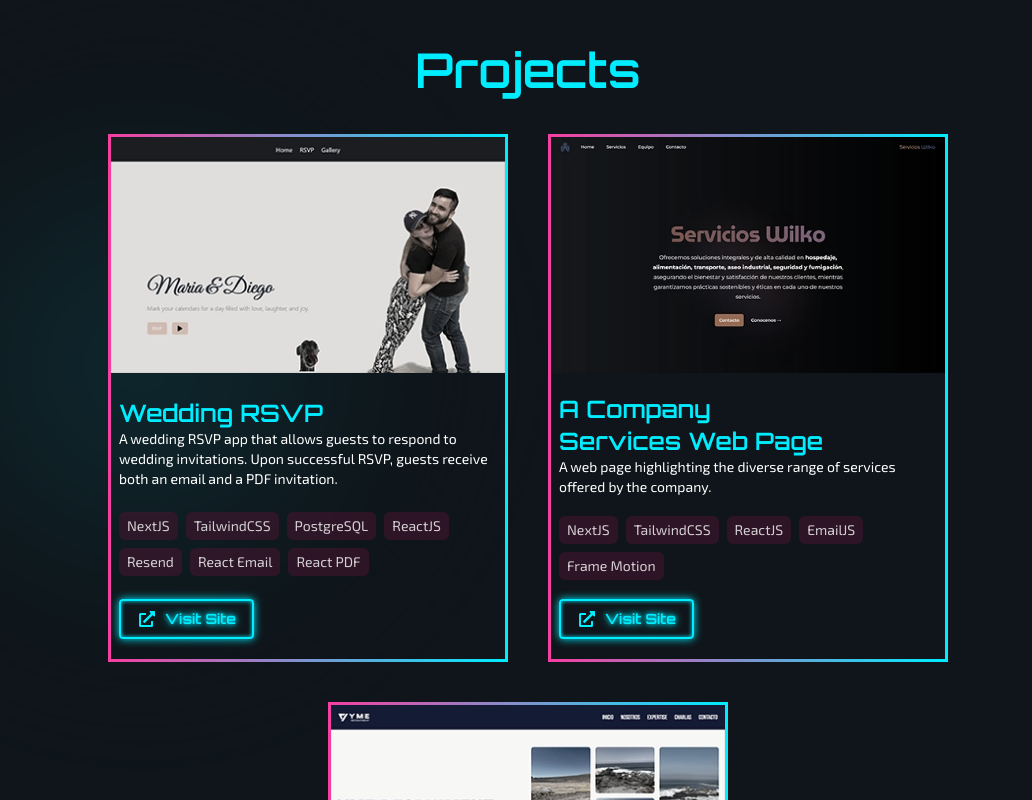
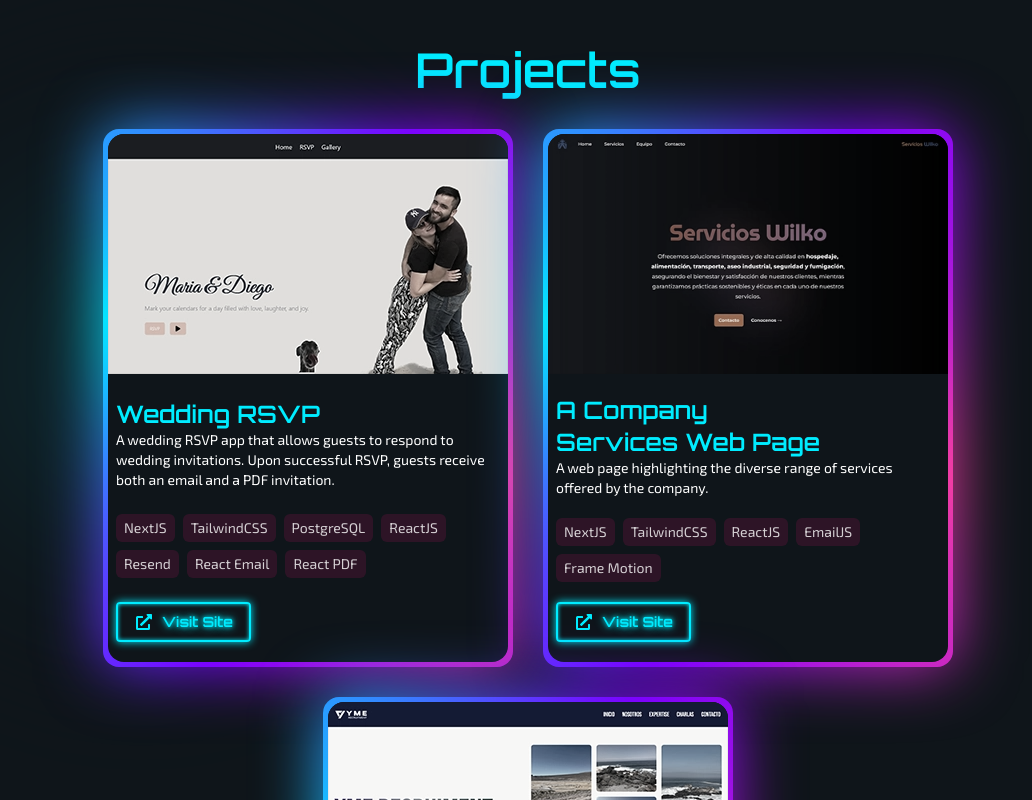
Before and after one commit to hermani456/portfolio, a Next.js app: page / in a window 1280 px wide. Shown: the part 1580-2380 px from the top of the page, without its empty margins (112-1144 px from the left). Built offline with nearby package versions, Linux system fonts and the light colour scheme.

Commit message:
Enhance styling in globals.css and ProjectCard component with new gradient effects and improved structure

```diff
--- a/src/app/globals.css
+++ b/src/app/globals.css
@@ -2,9 +2,16 @@
 @tailwind components;
 @tailwind utilities;
 
+@property --gradient {
+  syntax: "<angle>";
+  initial-value: 0deg;
+  inherits: false;
+}
+
 :root {
   --neon-pink: #f53fa1;
-  --neon-blue: #00ECFF;
+  --neon-blue: #00ecff;
+  --neon-purple: #7a00ff;
 }
 
 *,
@@ -26,27 +33,27 @@
 .radial-gradient-blue {
   background: radial-gradient(
     circle,
-    #00ECFF 0%,
+    #00ecff 0%,
     rgba(15, 21, 26, 1) 60%,
     rgba(15, 21, 26, 1) 100%
   );
 }
 
-.btn{
+.btn {
   font-size: 1rem;
   font-weight: 600;
   display: inline-block;
   color: var(--neon-blue);
-  border: var(--neon-blue) .125rem solid;
+  border: var(--neon-blue) 0.125rem solid;
   padding: 0.5rem 1rem;
-  border-radius: .25rem;
-  text-shadow: 0 0 .25rem var(--neon-blue), 0 0 10px var(--neon-blue);
-  box-shadow: inset 0 0 .25rem var(--neon-blue), 0 0 .5rem var(--neon-blue);
-  transition: color .2s, border-color .2s, transform .2s;
+  border-radius: 0.25rem;
+  text-shadow: 0 0 0.25rem var(--neon-blue), 0 0 10px var(--neon-blue);
+  box-shadow: inset 0 0 0.25rem var(--neon-blue), 0 0 0.5rem var(--neon-blue);
+  transition: color 0.2s, border-color 0.2s, transform 0.2s;
 }
 
 .text-shadow:hover {
-  text-shadow: 0 0 .25rem var(--neon-blue), 0 0 10px var(--neon-blue);
+  text-shadow: 0 0 0.25rem var(--neon-blue), 0 0 10px var(--neon-blue);
 }
 
 .btn:hover {
@@ -60,11 +67,10 @@
   margin-right: -0.7rem;
 }
 
-.path-middle{
+.path-middle {
   z-index: 1;
   clip-path: polygon(0 0, 95% 0, 100% 50%, 95% 100%, 0 100%, 5% 50%);
   margin-inline: -0.7rem;
-
 }
 
 .cursor {
@@ -87,14 +93,16 @@
 
 .neon-text-pink {
   color: var(--neon-pink);
-  text-shadow: 0 0 5px var(--neon-pink), 0 0 10px var(--neon-pink), 0 0 20px var(--neon-pink),
-    0 0 40px var(--neon-pink), 0 0 80px var(--neon-pink);
+  text-shadow: 0 0 5px var(--neon-pink), 0 0 10px var(--neon-pink),
+    0 0 20px var(--neon-pink), 0 0 40px var(--neon-pink),
+    0 0 80px var(--neon-pink);
 }
 
 .neon-text-blue {
   color: var(--neon-blue);
-  text-shadow: 0 0 5px var(--neon-blue), 0 0 10px var(--neon-blue), 0 0 20px var(--neon-blue),
-    0 0 40px var(--neon-blue), 0 0 80px var(--neon-blue);
+  text-shadow: 0 0 5px var(--neon-blue), 0 0 10px var(--neon-blue),
+    0 0 20px var(--neon-blue), 0 0 40px var(--neon-blue),
+    0 0 80px var(--neon-blue);
 }
 .neon-text-blue-light {
   color: var(--neon-blue);
@@ -105,16 +113,44 @@
   position: relative;
 }
 
-.border-gradient {
-  border-image-slice: 1;
-  border-width: 3px;
+.card-border {
+  border-radius: 1rem;
+  position: relative;
 }
-.border-gradient-neon {
-  border-image-source: linear-gradient(to left, #00ECFF, #F53FA1);
+
+.card-border::before,
+.card-border::after {
+  content: "";
+  position: absolute;
+  inset: -0.3rem;
+  z-index: -1;
+  background: conic-gradient(
+    from var(--gradient),
+    var(--neon-pink),
+    var(--neon-purple),
+    var(--neon-blue),
+    var(--neon-purple),
+    var(--neon-pink)
+  );
+  border-radius: inherit;
+  animation: rotation 20s linear infinite;
+}
+
+@keyframes rotation {
+  0% {
+    --gradient: 0deg;
+  }
+  100% {
+    --gradient: 360deg;
+  }
+}
+
+.card-border::after{
+  filter: blur(2rem);
 }
 
 .bottom-shadow::before {
-  content: '';
+  content: "";
   position: absolute;
   background: var(--neon-pink);
   top: 100%;
@@ -122,7 +158,7 @@
   width: 100%;
   height: 100%;
 
-  transform: perspective(18rem) rotateX(40deg) translateZ(3rem)  scale(0.7, 0.2);
+  transform: perspective(18rem) rotateX(40deg) translateZ(3rem) scale(0.7, 0.2);
   filter: blur(3rem);
   opacity: 0.3;
   pointer-events: none;
@@ -133,19 +169,29 @@
   opacity: 0.8;
 }
 
-.flicker{
+.flicker {
   animation: flicker 3s linear infinite;
 }
 
-
 @keyframes flicker {
-	0%, 19.999%, 22%, 62.999%, 64%, 64.999%, 70%, 100% {
-    opacity: .99;
-
-	}
-	20%, 21.999%, 63%, 63.999%, 65%, 69.999% {
-		opacity: 0.4;
-	}
+  0%,
+  19.999%,
+  22%,
+  62.999%,
+  64%,
+  64.999%,
+  70%,
+  100% {
+    opacity: 0.99;
+  }
+  20%,
+  21.999%,
+  63%,
+  63.999%,
+  65%,
+  69.999% {
+    opacity: 0.4;
+  }
 }
 
 img,
@@ -169,7 +215,8 @@ p {
   text-wrap: pretty;
 }
 
-html.lenis, html.lenis body {
+html.lenis,
+html.lenis body {
   height: auto;
 }
 
--- a/src/components/ProjectCard.jsx
+++ b/src/components/ProjectCard.jsx
@@ -4,7 +4,8 @@ import { FaExternalLinkAlt } from "react-icons/fa";
 
 const ProjectCard = ({ name, description, techStack, live, img }) => {
   return (
-    <div className="w-[25rem] h-[33rem] flex flex-col justify-between rounded-md overflow-hidden border-gradient-neon border-gradient">
+    <div className="card-border">
+      <div className="w-[25rem] h-[33rem] flex flex-col justify-between rounded-[1rem] overflow-hidden bg-back">
         <Image
           src={img}
           alt={name}
@@ -16,7 +17,9 @@ const ProjectCard = ({ name, description, techStack, live, img }) => {
           <h3 className="text-sec font-orbitron text-xl sm:text-2xl font-semibold">
             {name}
           </h3>
-        <p className="text-white font-exo text-sm lg:text-md">{description}</p>
+          <p className="text-white font-exo text-sm lg:text-md">
+            {description}
+          </p>
         </div>
         <div className="flex gap-2 flex-wrap px-2">
           <span className="sr-only">Tech stack for this project</span>
@@ -32,10 +35,11 @@ const ProjectCard = ({ name, description, techStack, live, img }) => {
         <div className="px-2 pb-5">
           <Link href={live} target="_blank" className="btn font-orbitron">
             <div className="flex justify-center items-center gap-2">
-            <FaExternalLinkAlt className="w-3 lg:w-5"/>
+              <FaExternalLinkAlt className="w-3 lg:w-5" />
               <span className="text-sm lg:text-md">Visit Site</span>
             </div>
           </Link>
+        </div>
       </div>
     </div>
   );
```
Lines whose indentation alone changed are shown as unchanged.
